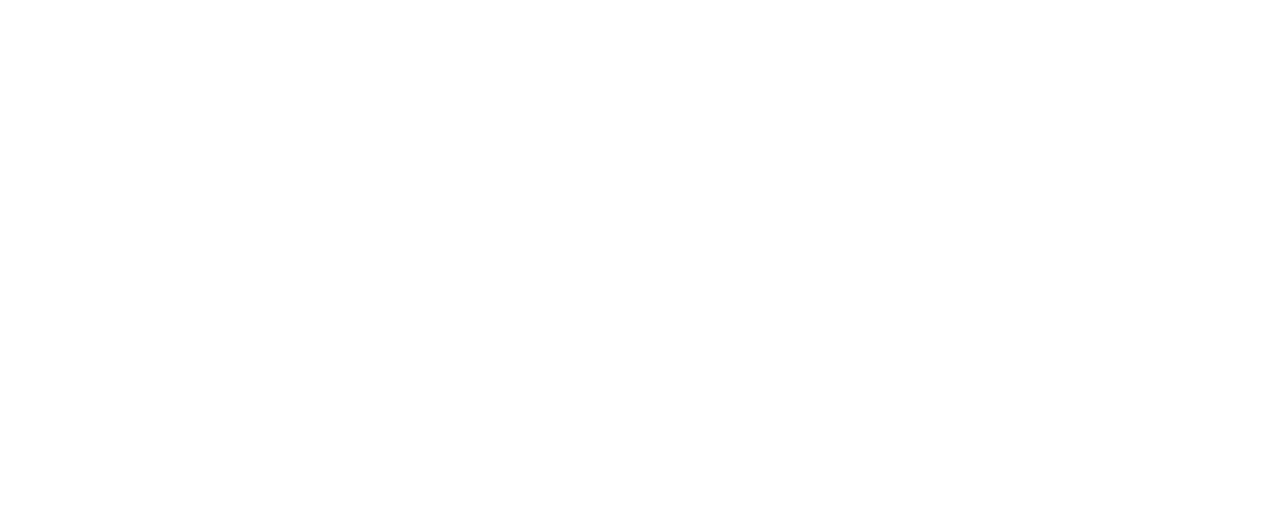
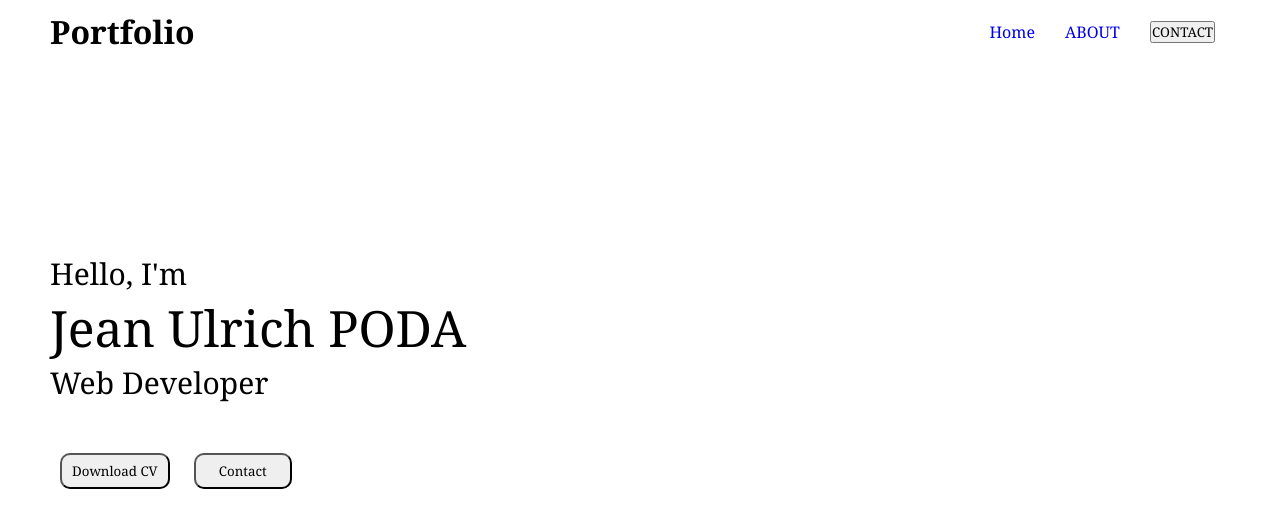
Before and after one commit to Jean-Prime/Jean.dev, a plain HTML site: page about.html in a window 1280 px wide. Drawn offline with Linux system fonts and the light colour scheme.

Commit message:
principal 4

```diff
--- a/about.html
+++ b/about.html
@@ -0,0 +1,41 @@
+<!DOCTYPE html>
+<html lang="en">
+  <head>
+    <meta charset="UTF-8" />
+    <meta name="viewport" content="width=device-width, initial-scale=1.0" />
+    <title>Jean.dev/About</title>
+    <link rel="stylesheet" href="style.css" />
+  </head>
+  <body class="PageAbout">
+    <header>
+      <h1 class="titreEntete">Port<span>folio</span></h1>
+      <nav>
+        <ul class="EnteteMenu">
+          <li class="menuAbout">
+            <a href="index.html">Home</a>
+          </li>
+          <li class="menuAbout">
+            <a href="about.html">ABOUT</a>
+          </li>
+          <li class="menuContact">
+            <a href="contact.html">
+              <button>CONTACT</button>
+            </a>
+          </li>
+        </ul>
+      </nav>
+    </header>
+    <main>
+      <div><p class="iam">Hello, I'm</p></div>
+      <div><p class="name">Jean Ulrich PODA</p></div>
+      <div><p class="domaine">Web Developer</p></div>
+      <div class="SocialNetwork"></div>
+    </main>
+    <footer>
+      <div>
+        <button class="btnDownload">Download CV</button>
+        <button class="btnContact">Contact</button>
+      </div>
+    </footer>
+  </body>
+</html>
--- a/style.css
+++ b/style.css
@@ -1,12 +1,3 @@
-/*
-
-
-Page          :        Accuril      ///////////////////////////////////////////////
-
-
-
-*/
-
 * {
   margin: 0;
   padding: 0;
@@ -25,31 +16,39 @@ body {
 /*
 
 
+Page          :        Home     ///////////////////////////////////////////////
+
+
+
+*/
+
+/*
+
+
 
 
 Debut En-tête
 */
 
-.PageHome header{
+.PageHome header {
   margin: 10px 50px 10px 50px;
   display: flex;
   justify-content: space-between;
   align-items: center;
 }
 
-
-.PageHome .EnteteMenu{
+.PageHome .EnteteMenu {
   display: flex;
   justify-content: space-between;
   align-items: center;
 }
 
-.PageHome .EnteteMenu li{
+.PageHome .EnteteMenu li {
   padding: 0 15px 0 15px;
   list-style: none;
 }
 
-.PageHome .EnteteMenu a{
+.PageHome .EnteteMenu a {
   text-decoration: none;
 }
 /*
@@ -61,6 +60,118 @@ Fin En_tête
 
 */
 
+/*
+
+
+
+
+
+Debut main
+*/
+
+.PageHome main {
+  margin: 200px 50px 10px 50px;
+}
+
+.PageHome .web,
+.domaine {
+  font-size: 50px;
+}
+
+.PageHome .developer {
+  font-size: 50px;
+}
+
+.PageHome .network{
+  font-size: 16px;
+  margin: 10px 0 10px 0;
+}
+/*
+Fin main
+
+
+
+
+
+*/
+
+/*
+
+
+
+
+
+Debut footer
+*/
+
+.PageHome footer {
+  margin: 10px 50px 10px 50px;
+}
+
+.PageHome footer button {
+  margin: 0 15px 0 0;
+  padding: 7px 10px 7px 10px;
+  border-radius: 6px;
+}
+
+.PageHome footer .btnContact {
+  padding: 7px 23px 7px 23px;
+}
+/*
+Fin footer
+
+
+
+
+
+*/
+
+/*
+
+
+Page          :        About      ///////////////////////////////////////////////
+
+
+
+*/
+
+/*
+
+
+
+
+Debut En-tête
+*/
+
+.PageAbout header {
+  margin: 10px 50px 10px 50px;
+  display: flex;
+  justify-content: space-between;
+  align-items: center;
+}
+
+.PageAbout .EnteteMenu {
+  display: flex;
+  justify-content: space-between;
+  align-items: center;
+}
+
+.PageAbout .EnteteMenu li {
+  padding: 0 15px 0 15px;
+  list-style: none;
+}
+
+.PageAbout .EnteteMenu a {
+  text-decoration: none;
+}
+/*
+Fin En_tête
+
+
+
+
+
+*/
 
 /*
 
@@ -71,16 +182,16 @@ Fin En_tête
 Debut main
 */
 
-.PageHome main{
-margin: 200px 50px 10px 50px;
+.PageAbout main {
+  margin: 200px 50px 10px 50px;
 }
 
-.PageHome .iam, .domaine{
+.PageAbout .iam,
+.domaine {
   font-size: 30px;
 }
 
-
-.PageHome .name{
+.PageAbout .name {
   font-size: 50px;
 }
 
@@ -93,7 +204,6 @@ Fin main
 
 */
 
-
 /*
 
 
@@ -103,19 +213,17 @@ Fin main
 Debut footer
 */
 
-
-.PageHome footer {
-margin: 50px 50px 10px 50px;
-
+.PageAbout footer {
+  margin: 50px 50px 10px 50px;
 }
 
-.PageHome footer button {
+.PageAbout footer button {
   margin: 0 10px 0 10px;
   padding: 7px 10px 7px 10px;
   border-radius: 10px;
 }
 
-.PageHome footer .btnContact{
+.PageAbout footer .btnContact {
   padding: 7px 23px 7px 23px;
 }
 /*
```
Also changed, not shown: index.html (+4 -4 lines).
